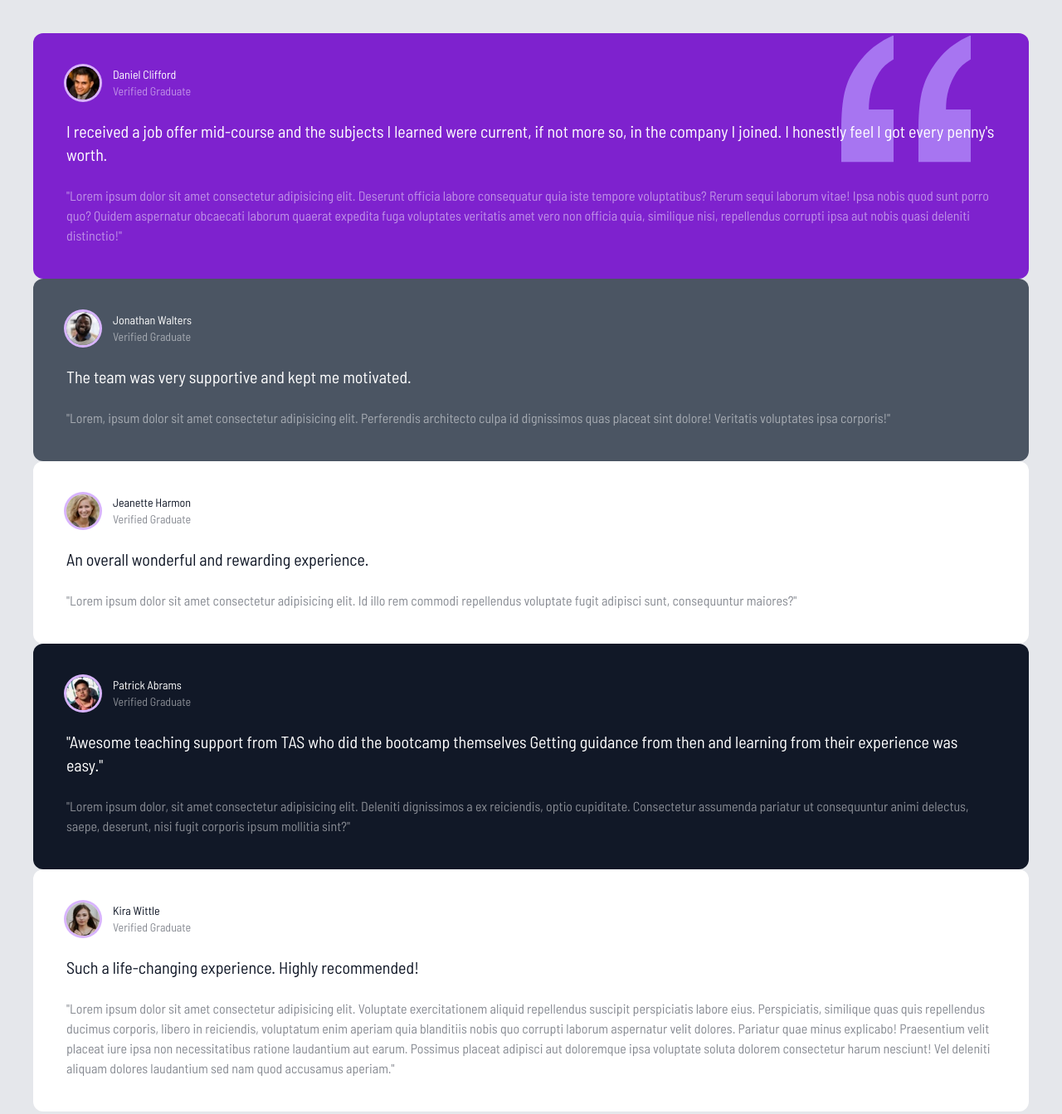
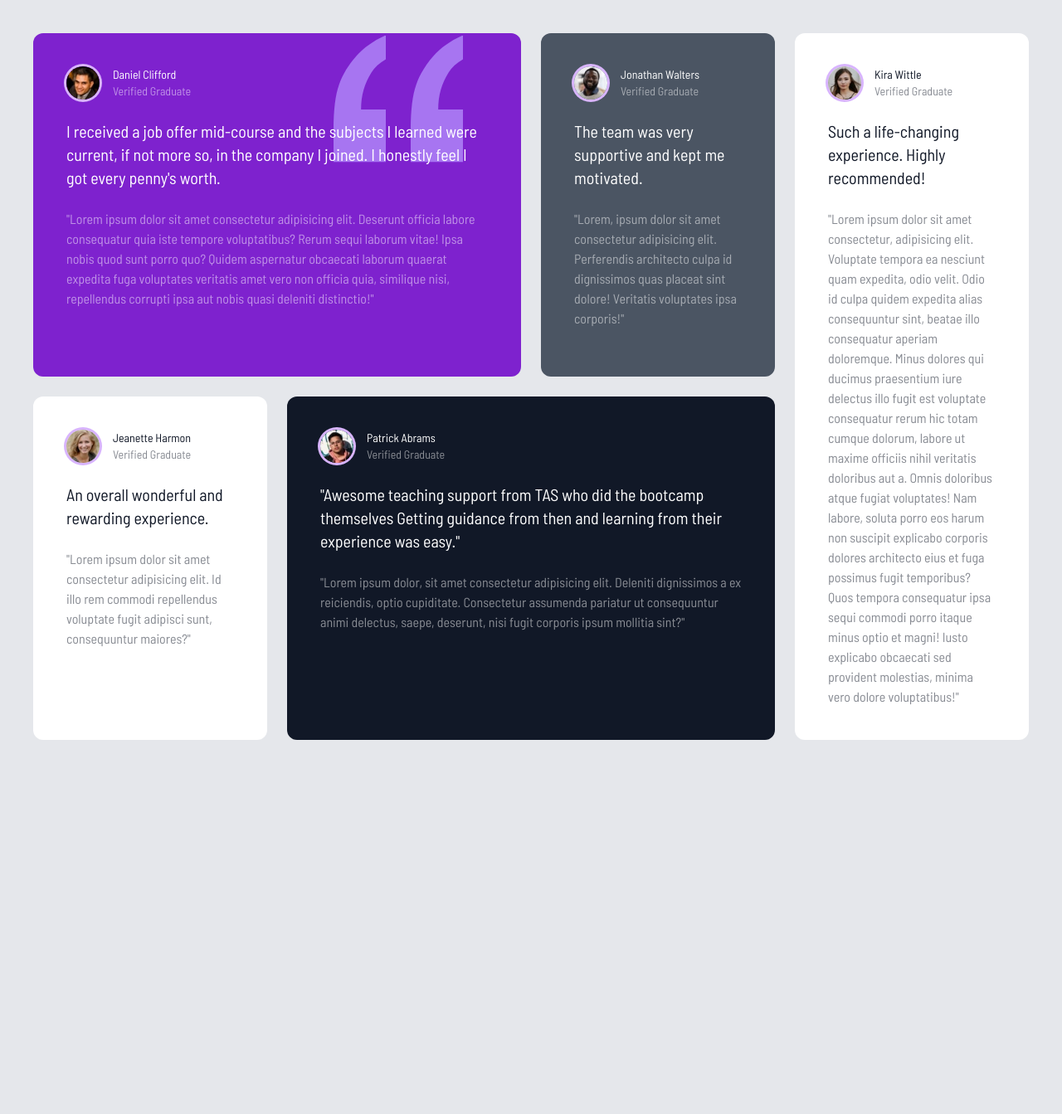
Before and after one commit to rdtungul/tailwind-testimonial-grid, a website: page index.html in a window 1280 px wide. Shown: the whole page at 83% size. After the commit the page ends 932 px from the top, so only its background shows below. Drawn offline with Linux system fonts and the light colour scheme.

Commit message:
adding grid classes

```diff
--- a/index.html
+++ b/index.html
@@ -18,10 +18,12 @@
   <body class="bg-gray-200">
     <!-- GLOBAL CONTAINER -->
     <div class="container p-2 mx-auto max-w-7xl md:p-10">
-      <!-- Grid -->
-      <div class="text-white">
+      <!-- Grid Container -->
+      <div
+        class="grid grid-cols-1 gap-6 text-white md:grid-cols-4 md:grid-rows-2"
+      >
         <!-- Box 1 -->
-        <div class="relative p-10 bg-purple-700 rounded-xl">
+        <div class="relative p-10 bg-purple-700 rounded-xl md:col-span-2">
           <!-- Quotes Image -->
           <img
             src="images/bg-pattern-quotation.svg"
@@ -88,7 +90,9 @@
         </div>
 
         <!-- Box 3 -->
-        <div class="hidden p-10 text-gray-900 bg-white rounded-xl">
+        <div
+          class="hidden p-10 text-gray-900 bg-white md:block rounded-xl md:row-span-2"
+        >
           <!-- Box Header -->
           <div class="flex space-x-4">
             <img
@@ -109,16 +113,17 @@
 
           <!-- Small Text -->
           <p class="mt-6 opacity-50">
-            "Lorem ipsum dolor sit amet consectetur adipisicing elit. Voluptate
-            exercitationem aliquid repellendus suscipit perspiciatis labore
-            eius. Perspiciatis, similique quas quis repellendus ducimus
-            corporis, libero in reiciendis, voluptatum enim aperiam quia
-            blanditiis nobis quo corrupti laborum aspernatur velit dolores.
-            Pariatur quae minus explicabo! Praesentium velit placeat iure ipsa
-            non necessitatibus ratione laudantium aut earum. Possimus placeat
-            adipisci aut doloremque ipsa voluptate soluta dolorem consectetur
-            harum nesciunt! Vel deleniti aliquam dolores laudantium sed nam quod
-            accusamus aperiam."
+            "Lorem ipsum dolor sit amet consectetur, adipisicing elit. Voluptate
+            tempora ea nesciunt quam expedita, odio velit. Odio id culpa quidem
+            expedita alias consequuntur sint, beatae illo consequatur aperiam
+            doloremque. Minus dolores qui ducimus praesentium iure delectus illo
+            fugit est voluptate consequatur rerum hic totam cumque dolorum,
+            labore ut maxime officiis nihil veritatis doloribus aut a. Omnis
+            doloribus atque fugiat voluptates! Nam labore, soluta porro eos
+            harum non suscipit explicabo corporis dolores architecto eius et
+            fuga possimus fugit temporibus? Quos tempora consequatur ipsa sequi
+            commodi porro itaque minus optio et magni! Iusto explicabo obcaecati
+            sed provident molestias, minima vero dolore voluptatibus!"
           </p>
         </div>
 
@@ -151,7 +156,7 @@
         </div>
 
         <!-- Box 5 -->
-        <div class="p-10 bg-gray-900 rounded-xl">
+        <div class="p-10 bg-gray-900 rounded-xl md:col-span-2">
           <!-- Box Header -->
           <div class="flex space-x-4">
             <img
@@ -182,7 +187,7 @@
         </div>
 
         <!-- Box 6 -->
-        <div class="p-10 text-gray-900 bg-white rounded-xl">
+        <div class="p-10 text-gray-900 bg-white rounded-xl md:hidden">
           <!-- Box Header -->
           <div class="flex space-x-4">
             <img
@@ -206,13 +211,7 @@
             "Lorem ipsum dolor sit amet consectetur adipisicing elit. Voluptate
             exercitationem aliquid repellendus suscipit perspiciatis labore
             eius. Perspiciatis, similique quas quis repellendus ducimus
-            corporis, libero in reiciendis, voluptatum enim aperiam quia
-            blanditiis nobis quo corrupti laborum aspernatur velit dolores.
-            Pariatur quae minus explicabo! Praesentium velit placeat iure ipsa
-            non necessitatibus ratione laudantium aut earum. Possimus placeat
-            adipisci aut doloremque ipsa voluptate soluta dolorem consectetur
-            harum nesciunt! Vel deleniti aliquam dolores laudantium sed nam quod
-            accusamus aperiam."
+            corporis."
           </p>
         </div>
       </div>
```
Also changed, not shown: css/style.css.
